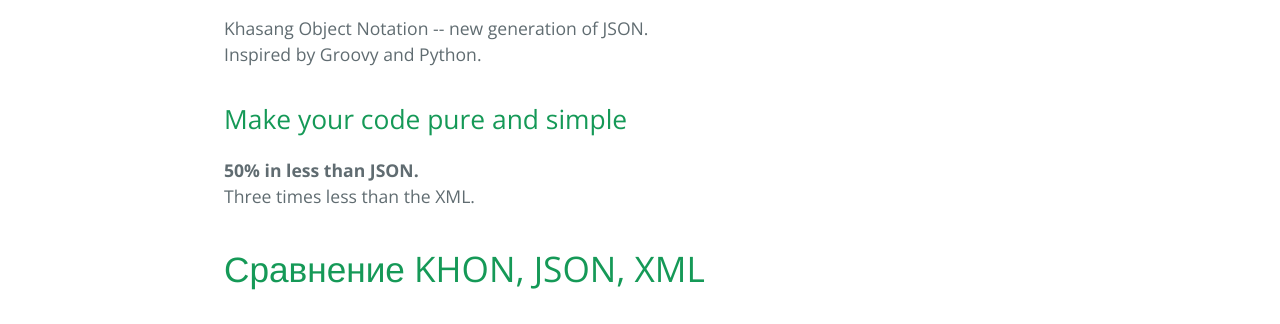
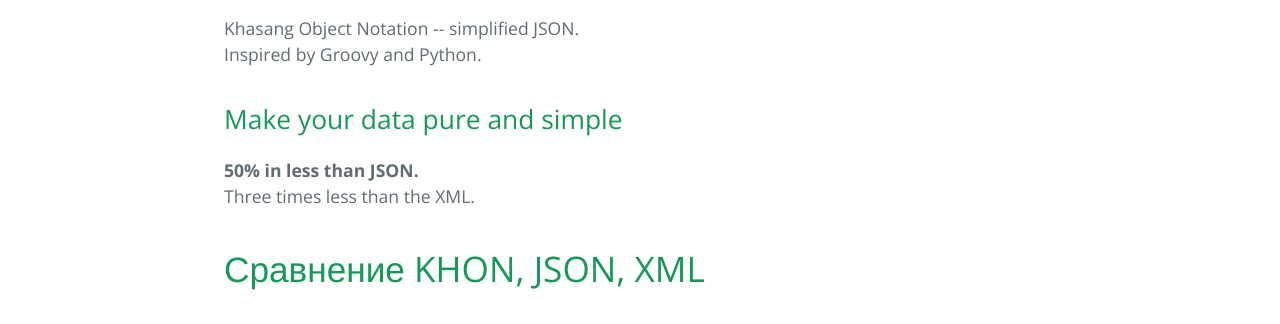
Before and after one commit to khasang/KHON, a plain HTML site: page index.html in a window 1280 px wide. Shown: the part 470-794 px from the top of the page. Drawn offline with nearby package versions, Linux system fonts and the light colour scheme.

Commit message:
Fix code -> data, and h1 body

```diff
--- a/index.html
+++ b/index.html
@@ -22,11 +22,11 @@
       <h1>
 <a id="khon" class="anchor" href="#khon" aria-hidden="true"><span class="octicon octicon-link"></span></a>KHON</h1>
 
-<p>Khasang Object Notation -- new generation of JSON.<br>
+<p>Khasang Object Notation -- simplified JSON.<br>
 Inspired by Groovy and Python.  </p>
 
 <h2>
-<a id="make-your-code-pure-and-simple" class="anchor" href="#make-your-code-pure-and-simple" aria-hidden="true"><span class="octicon octicon-link"></span></a>Make your code pure and simple</h2>
+<a id="make-your-code-pure-and-simple" class="anchor" href="#make-your-code-pure-and-simple" aria-hidden="true"><span class="octicon octicon-link"></span></a>Make your data pure and simple</h2>
 
 <p><strong>50% in less than JSON.</strong><br>
 Three times less than the XML.  </p>
```
